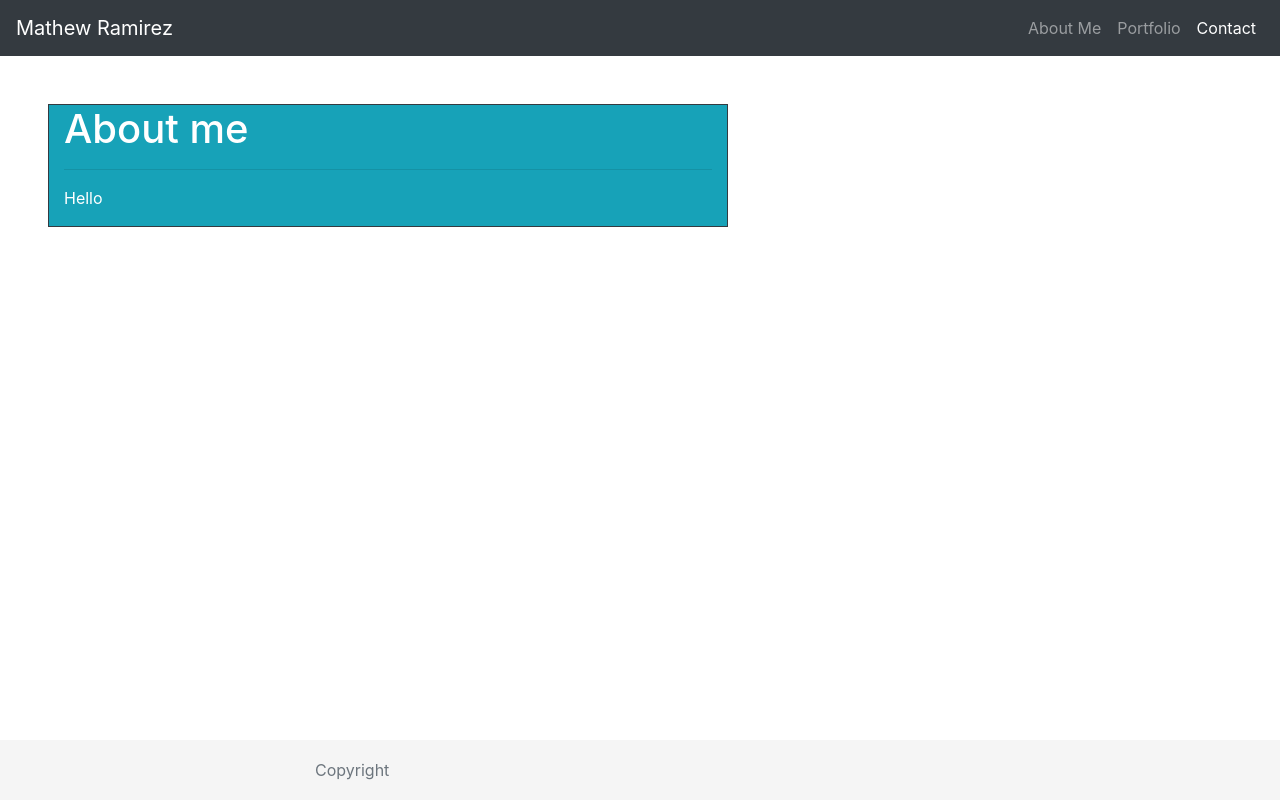
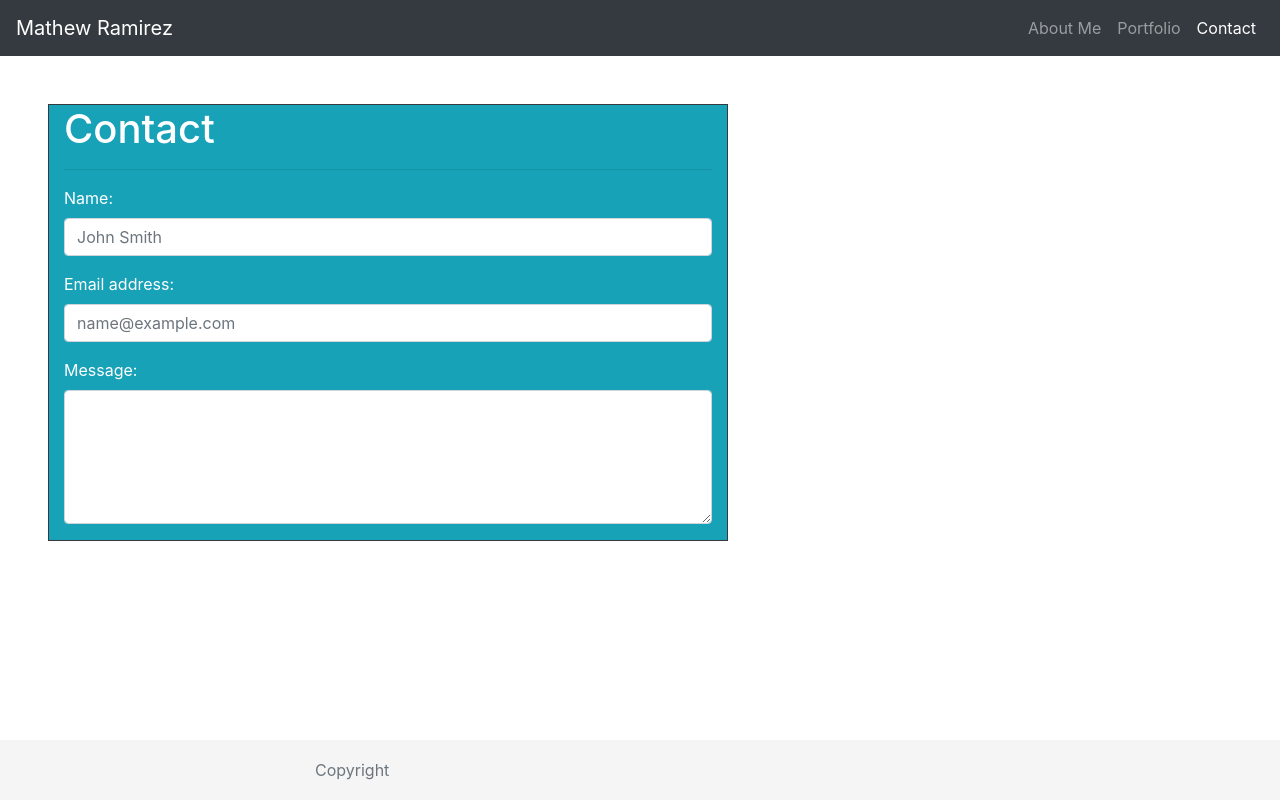
Before and after one commit to Rampirez/Bootstrap-Portfolio, a plain HTML site: page contact.html in a window 1280 px wide. Drawn offline with nearby package versions, Linux system fonts and the light colour scheme.

Commit message:
Finished all the webpages using bootstrap

```diff
--- a/contact.html
+++ b/contact.html
@@ -22,11 +22,31 @@
                 </div>
             </div>
     </nav>
+
+
+
+
     <div class="container m-5 border border-dark bg-info text-white">
-            <h1>About me</h1>
+            <h1>Contact</h1>
             <hr>
-            <p>Hello</p>
+            <form>
+                    <div class="form-group">
+                      <label for="exampleFormControlInput1">Name:</label>
+                      <input type="text" class="form-control" id="exampleFormControlInput1" placeholder="John Smith">
+                    </div>
+                    <div class="form-group">
+                            <label for="exampleFormControlInput1">Email address:</label>
+                            <input type="email" class="form-control" id="exampleFormControlInput1" placeholder="name@example.com">
+                    </div>
+                    <div class="form-group">
+                            <label for="exampleFormControlTextarea1">Message:</label>
+                            <textarea class="form-control" id="exampleFormControlTextarea1" rows="5"></textarea>
+                    </div>
     </div>
+
+
+
+
 
     <footer class="footer">
             <div class="container">
```
